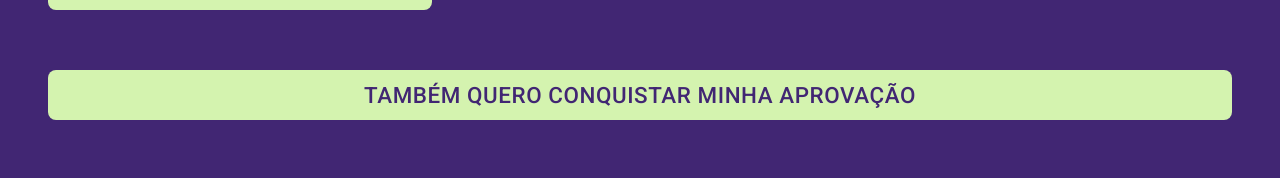
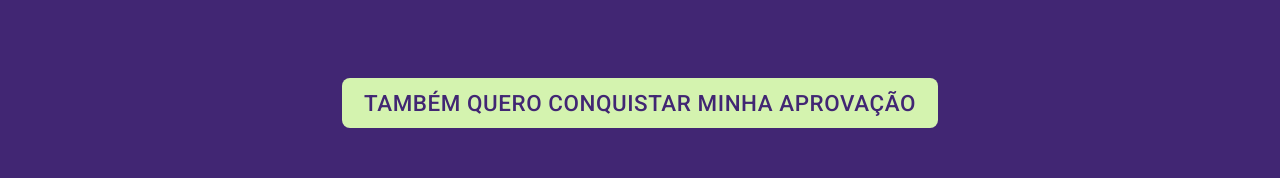
Before and after one commit to gabrielsoarespebr/redacao-na-pratica, an Angular app: page / in a window 1280 px wide. Shown: the part 3069-3247 px from the top of the page. Built offline with nearby package versions, Linux system fonts and the light colour scheme.

Commit message:
style: ctaBtn size and margin

```diff
--- a/src/app/components/about/about.component.html
+++ b/src/app/components/about/about.component.html
@@ -19,7 +19,7 @@
       áreas:
     </p>
   </div>
-  <ul class="list-unstyled d-flex flex-wrap justify-content-between gap-5 my-5">
+  <ul class="list-unstyled d-flex flex-wrap justify-content-between gap-5 mt-5 mb-0">
     <li *ngFor="let approval of approvalList">
       <app-approval-card
         [approvalTitle]="approval.title"
@@ -28,7 +28,7 @@
       ></app-approval-card>
     </li>
   </ul>
-  <a href="#" class="mt-3 mb-5 text-uppercase ctaBtnModelA">
+  <a href="#" class="text-uppercase ctaBtnModelA">
     Também quero conquistar minha aprovação</a
   >
 </section>
--- a/src/app/components/enem/enem.component.html
+++ b/src/app/components/enem/enem.component.html
@@ -17,7 +17,7 @@
       cada uma delas varia de 0 a 200 pontos:
     </p>
   </div>
-  <ul class="list-unstyled d-flex flex-column justify-content-between gap-5">
+  <ul class="list-unstyled d-flex flex-column justify-content-between gap-5 m-0">
     <li *ngFor="let skill of skillList; let id = index">
       <app-essay-writing-skill
         [skill]="skill"
@@ -25,7 +25,7 @@
       ></app-essay-writing-skill>
     </li>
   </ul>
-  <a href="#" class="mt-3 mb-5 text-uppercase ctaBtnModelB">
+  <a href="#" class="text-uppercase ctaBtnModelB">
     Quero dominar essas 5 competências</a
   >
 </section>
--- a/src/app/components/presentation/presentation.component.html
+++ b/src/app/components/presentation/presentation.component.html
@@ -51,7 +51,7 @@
           <span id="focusStrong">ponto forte!</span>
         </p>
       </div>
-      <a href="#" class="text-uppercase mt-3 ctaBtnModelB"
+      <a href="#" class="text-uppercase mt-3 mb-0 ctaBtnModelB"
         >Quero conquistar minha aprovação</a
       >
     </div>
--- a/src/app/components/shared/approval-card/approval-card.component.html
+++ b/src/app/components/shared/approval-card/approval-card.component.html
@@ -1,5 +1,5 @@
 <div class="m-auto">
   <h2 class="fs-1 text-uppercase text-center p-3 m-0">{{approvalTitle}}</h2>
   <img [src]="approvalImgUrl" [alt]="approvalTitle" class="img-fluid">
-  <p class="p-3">{{approvalDescription}}</p>
+  <p class="m-0 p-3">{{approvalDescription}}</p>
 </div>
--- a/src/styles.css
+++ b/src/styles.css
@@ -31,6 +31,9 @@ body {
   font-size: 70%;
   margin: 0 auto;
   padding: 0.3rem 1em;
+
+  margin: 10vh auto;
+  width: fit-content;
 }
 
 .ctaBtnModelA {
```
